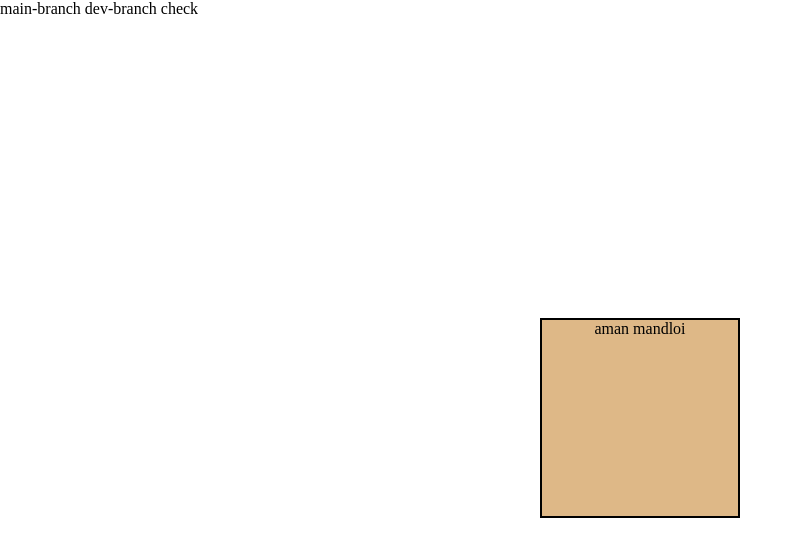
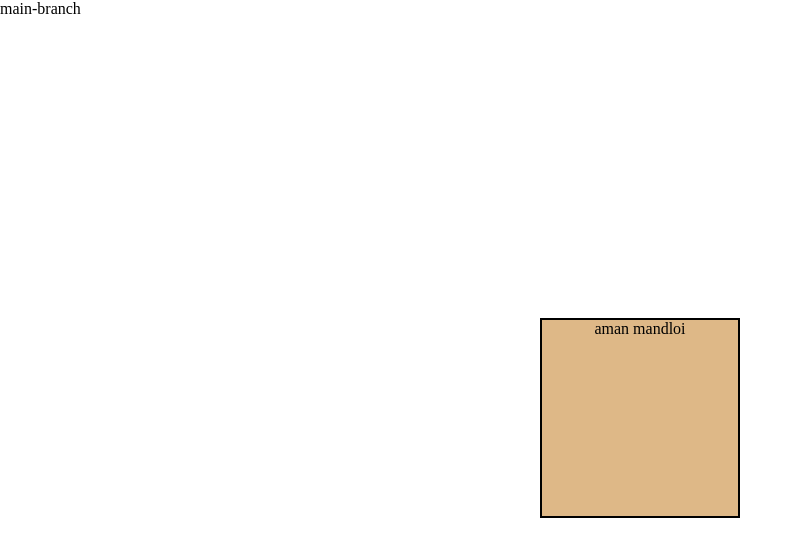
Before and after one commit to Aman7723/faild-ci-cd-op, a plain HTML site: page main/index.html in a window 1280 px wide. Shown: the whole page, without its empty margins (0-803 px from the left). Drawn offline with Linux system fonts and the light colour scheme.

Commit message:
deploy: 51f0f9dbad71793bbf8a9c6d969de467e5a20dda

```diff
--- a/main/index.html
+++ b/main/index.html
@@ -34,7 +34,6 @@
     main-branch
 
 
-    dev-branch check
     <div class="container">
         <div class="row">
            aman mandloi
```
